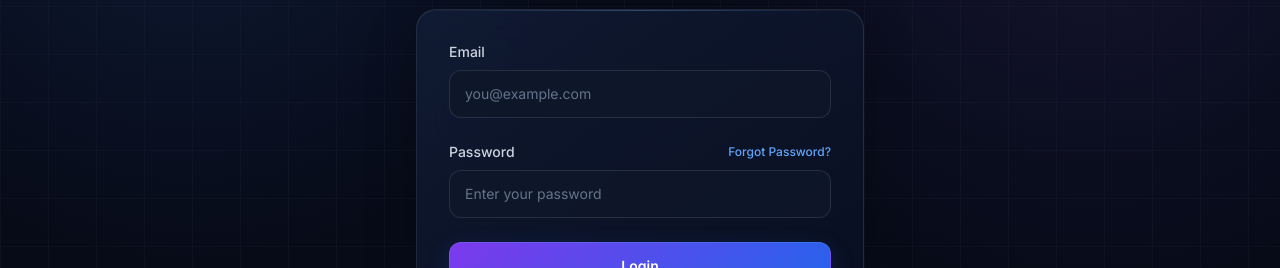
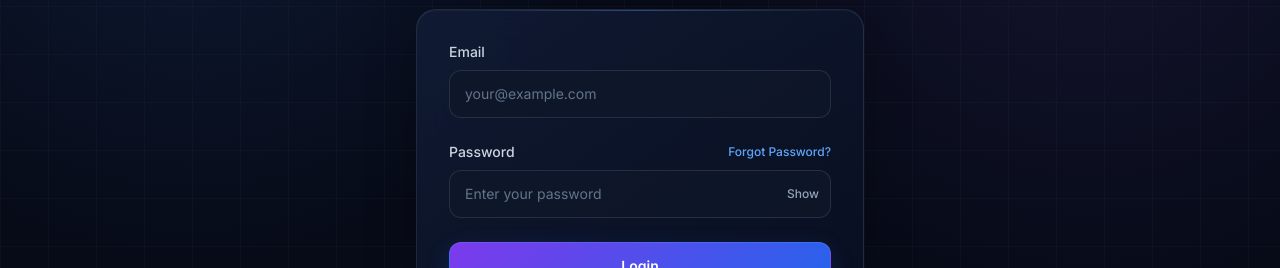
Before and after one commit to Vivan-1045/cotube-frontend, a React (Vite) app in the folder coTube-client/: page /login in a window 1280 px wide. Shown: the part 330-598 px from the top of the page. Built offline with nearby package versions, Linux system fonts and the light colour scheme.

Commit message:
adding the logic for show and hide password.

```diff
--- a/coTube-client/src/pages/login.jsx
+++ b/coTube-client/src/pages/login.jsx
@@ -12,6 +12,7 @@ export default function Login() {
 
   const { loginUser } = useAuth();
   const navigate = useNavigate();
+  const [showPassword, setShowPassword] = useState(false);
 
   const handleSubmit = async (e) => {
     e.preventDefault();
@@ -57,7 +58,7 @@ export default function Login() {
 
               <input
                 type="email"
-                placeholder="you@example.com"
+                placeholder="your@example.com"
                 required
                 onChange={(e) =>
                   setForm({
@@ -86,8 +87,9 @@ export default function Login() {
 
               </div>
 
+              <div className="relative">
                 <input
-                type="password"
+                  type={showPassword ? "text" : "password"}
                   placeholder="Enter your password"
                   required
                   onChange={(e) =>
@@ -96,8 +98,16 @@ export default function Login() {
                       passWord: e.target.value,
                     })
                   }
-                className="cotube-input"
+                  className="cotube-input pr-16"
                 />
+                <button
+                  type="button"
+                  onClick={() => setShowPassword((prev) => !prev)}
+                  className="absolute right-3 top-1/2 -translate-y-1/2 text-xs font-medium text-slate-400 transition hover:text-white"
+                >
+                  {showPassword ? "Hide" : "Show"}
+                </button>
+              </div>
             </div>
 
             <button
```
Lines whose indentation alone changed are shown as unchanged.
